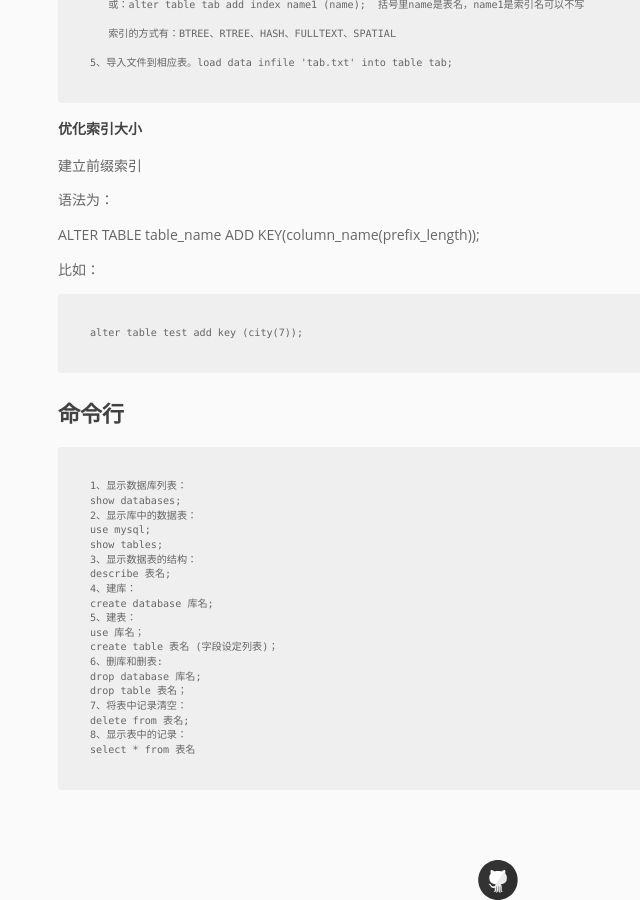
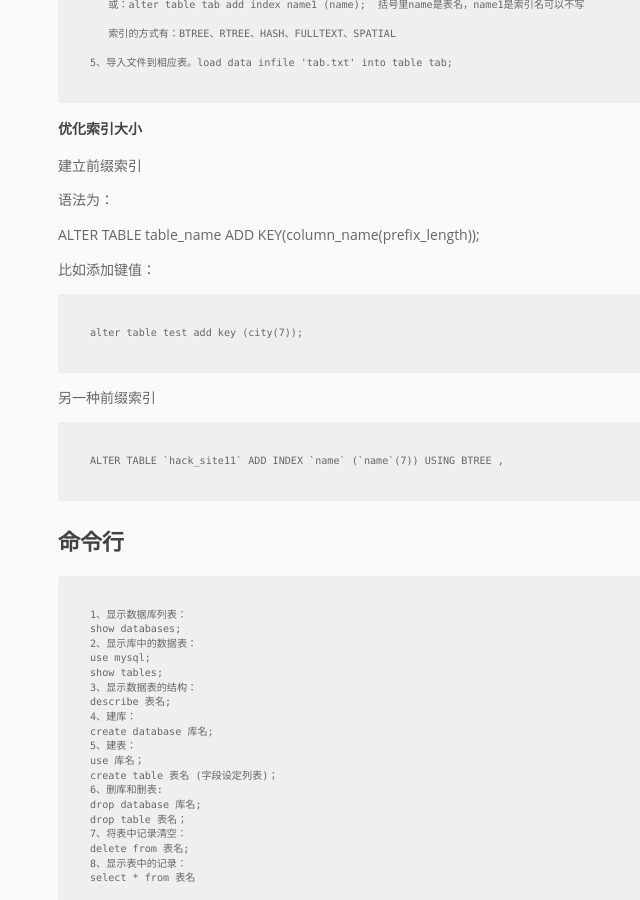
Before and after one commit to pingmalu/pingmalu.github.io, a Jekyll site: the page built from _posts/2015-12-07-MySQL日常笔记.md, in a window 1280 px wide and 900 px high, scrolled down 2998 px. Shown: the whole window, without its empty margins (142-782 px from the left). Built offline with Jekyll 4.4.1, drawn with Linux system fonts in a browser that asks for light colours.

Commit message:
add index

```diff
--- a/_posts/2015-12-07-MySQL日常笔记.md
+++ b/_posts/2015-12-07-MySQL日常笔记.md
@@ -120,9 +120,14 @@ windows mysql导出数据库，进目录 wamp\bin\mysql\mysql5.6.17\bin\ 执行
 
 ALTER TABLE table_name ADD KEY(column_name(prefix_length));
 
-比如：
+比如添加键值：
 
     alter table test add key (city(7));
+
+另一种前缀索引
+
+	ALTER TABLE `hack_site11` ADD INDEX `name` (`name`(7)) USING BTREE ,
+
 
 # 命令行
 
```
